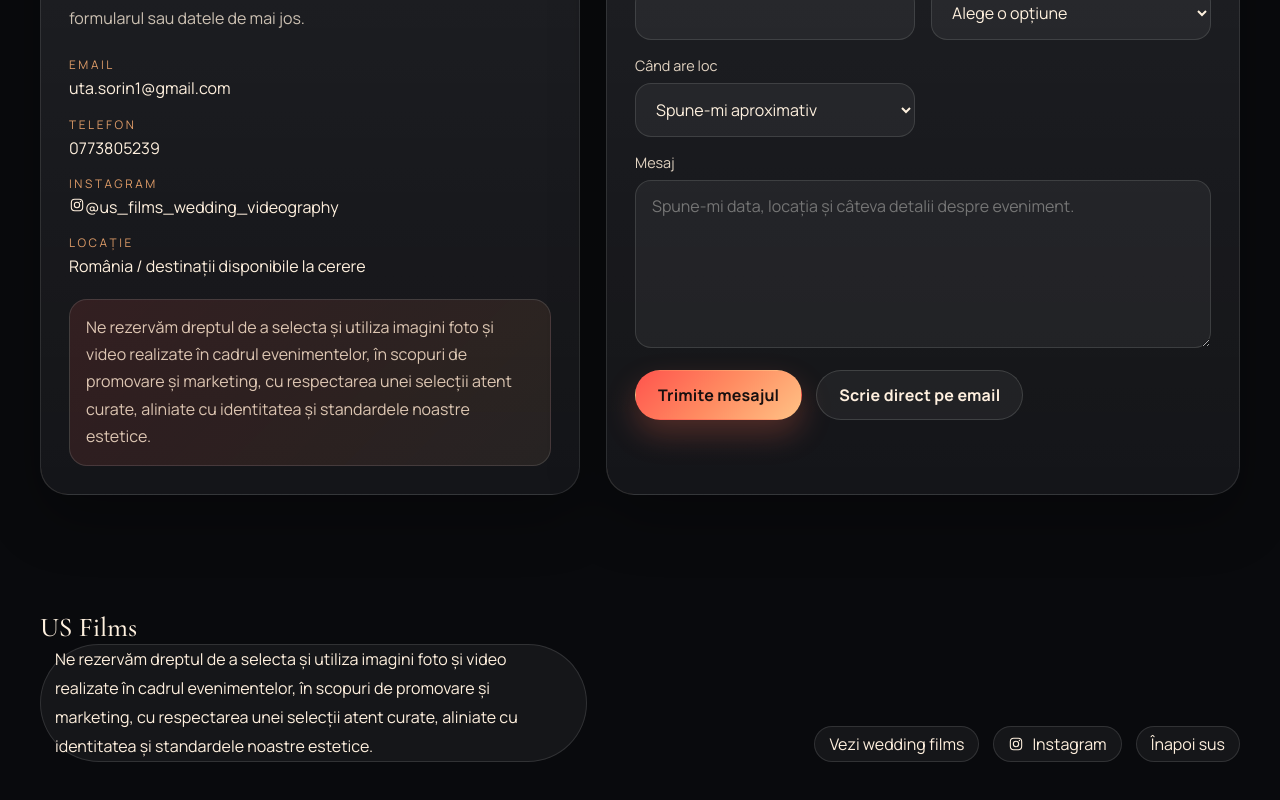
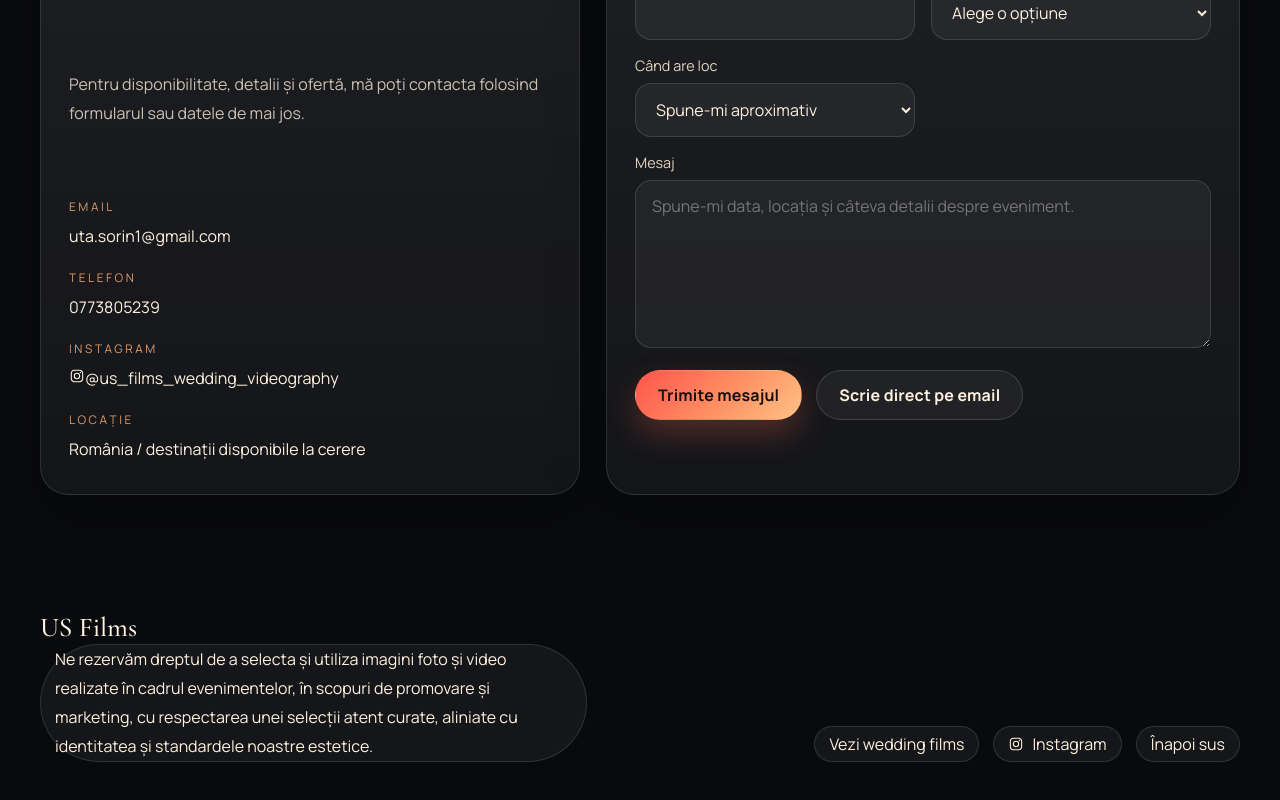
Before and after one commit to Sorin4life90/us-films, a React (Vite) app: page /#home in a window 1280 px wide. Shown: the part 4669-5469 px from the top of the page. Built offline with nearby package versions, Linux system fonts and the light colour scheme.

Commit message:
Remove legal notice from contact section

```diff
--- a/src/components/ContactForm.tsx
+++ b/src/components/ContactForm.tsx
@@ -195,8 +195,6 @@ export function ContactForm() {
                 <span className="contact-panel__value">{siteContent.contact.location}</span>
               </div>
             </div>
-
-            <p className="contact-panel__notice">{siteContent.contact.notice}</p>
           </aside>
 
           <form className="contact-form" noValidate onSubmit={handleSubmit}>
```
